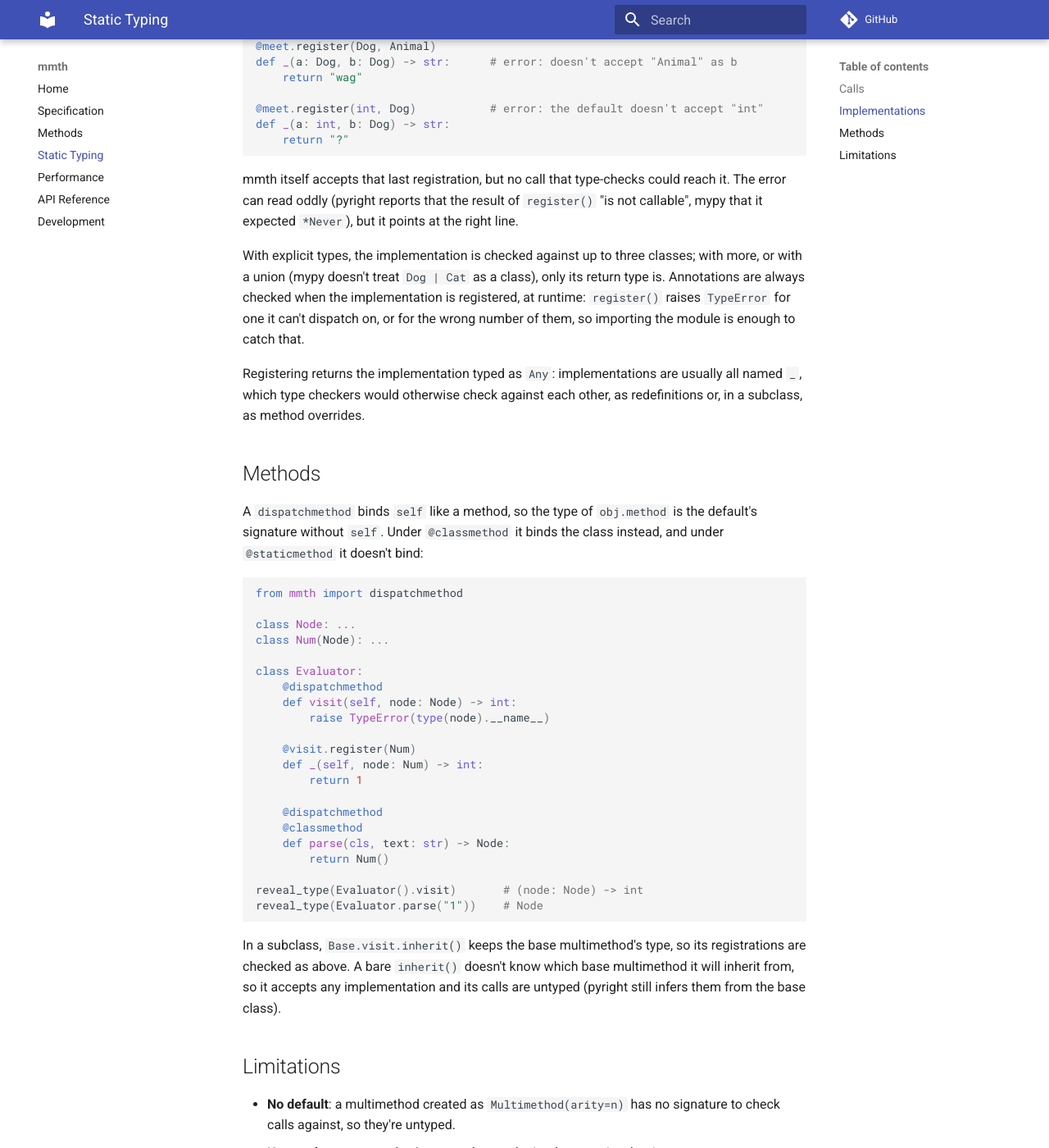
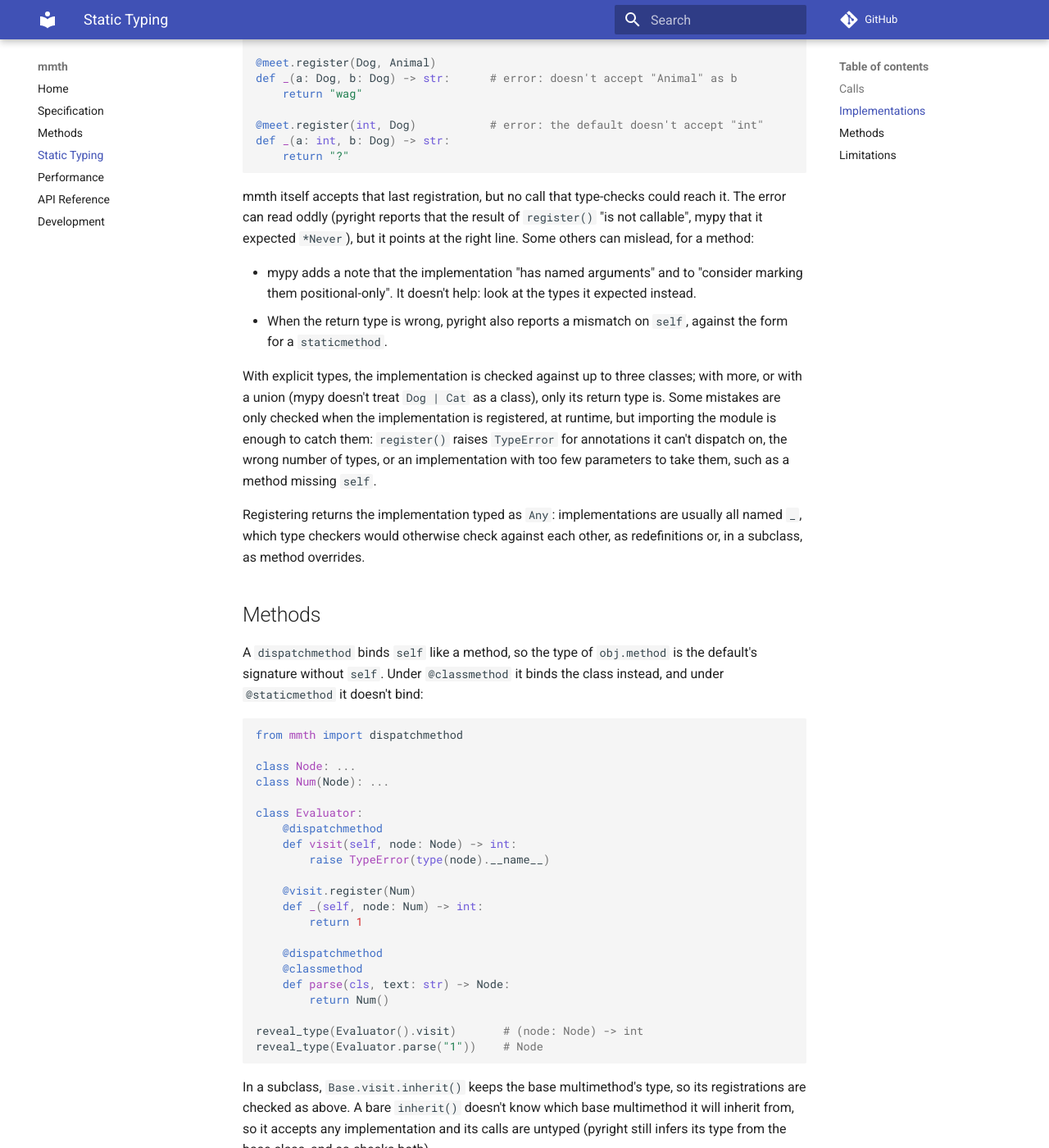
Before and after one commit to rlamy/mmth, an MkDocs documentation site: the page built from docs/typing.md, in a window 1280 px wide and 1400 px high, scrolled down 1351 px. Shown: the whole window at 82% size. Built offline with MkDocs 1.6.1 and Material for MkDocs 9.7.7, drawn with Linux system fonts in a browser that asks for light colours; comment, search, counter and statistics services are not loaded; some of the changed text lies outside the part shown.

Commit message:
Document what static checks miss or report confusingly
mypy doesn't check the number of types in `register(T1, T2)`: matching
the default's parameters against those types, it only fails on ones it
can't accept, not on another count. Say so, and that `register()` raises
at import for it, as for an implementation missing `self`.

Also say that implementations aren't checked to take the default's
parameters not dispatched on, that pyright checks a bare `inherit()`'s
registrations, and which messages mislead for a method.

````diff
--- a/docs/typing.md
+++ b/docs/typing.md
@@ -45,7 +45,7 @@
 | Registration | Checked statically |
 |---|---|
 | `@f.register` (types from annotations) | The return type |
-| `@f.register(T1, T2)` | The return type; that the implementation accepts `T1, T2`; that the default does too |
+| `@f.register(T1, T2)` | The return type; that the implementation accepts `T1, T2`; that the default does too (but not, for mypy, that there are as many types as it takes) |
 | `f.register(T, impl)` | The return type; that `impl` accepts `T` |
 | `f.register(*types, func=impl)`, `f[types] = impl` | The return type |
 
@@ -66,14 +66,21 @@
 mmth itself accepts that last registration, but no call that type-checks
 could reach it. The error can read oddly (pyright reports that the result
 of `register()` "is not callable", mypy that it expected `*Never`), but it
-points at the right line.
+points at the right line. Some others can mislead, for a method:
+
+- mypy adds a note that the implementation "has named arguments" and to
+  "consider marking them positional-only". It doesn't help: look at the
+  types it expected instead.
+- When the return type is wrong, pyright also reports a mismatch on
+  `self`, against the form for a `staticmethod`.
 
 With explicit types, the implementation is checked against up to three
 classes; with more, or with a union (mypy doesn't treat `Dog | Cat` as a
-class), only its return type is. Annotations are always checked when the
-implementation is registered, at runtime: `register()` raises `TypeError`
-for one it can't dispatch on, or for the wrong number of them, so
-importing the module is enough to catch that.
+class), only its return type is. Some mistakes are only checked when the
+implementation is registered, at runtime, but importing the module is
+enough to catch them: `register()` raises `TypeError` for annotations it
+can't dispatch on, the wrong number of types, or an implementation with too
+few parameters to take them, such as a method missing `self`.
 
 Registering returns the implementation typed as `Any`: implementations are
 usually all named `_`, which type checkers would otherwise check against
@@ -113,14 +120,28 @@
 In a subclass, `Base.visit.inherit()` keeps the base multimethod's type,
 so its registrations are checked as above. A bare `inherit()` doesn't know
 which base multimethod it will inherit from, so it accepts any
-implementation and its calls are untyped (pyright still infers them from
-the base class).
+implementation and its calls are untyped (pyright still infers its type
+from the base class, and so checks both).
 
 ## Limitations
 
 - **No default**: a multimethod created as `Multimethod(arity=n)` has no
   signature to check calls against, so they're untyped.
-- **Keyword arguments**: they're passed on to the implementation, but its
-  parameter names aren't checked against the default's.
+- **Parameters not dispatched on**: arguments past the multimethod's
+  arity, and those passed by keyword, are passed on to the implementation,
+  but it isn't checked to take the default's other parameters, or by the
+  same names:
+
+  ```python
+  @dispatch(arity=1)
+  def show(x: Animal, verbose: bool = False) -> str:
+      return "animal"
+
+  @show.register(Dog)
+  def _(x: Dog) -> str:              # no error, but takes no verbose
+      return "dog"
+
+  show(Dog(), verbose=True)          # TypeError at runtime
+  ```
 - **Other type checkers**: mypy and pyright are tested. ty mostly agrees,
   but isn't part of mmth's checks yet.
````
